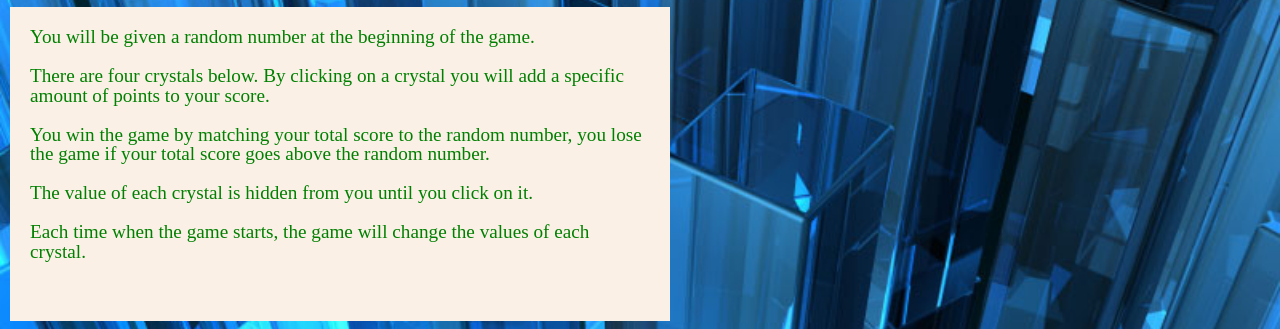
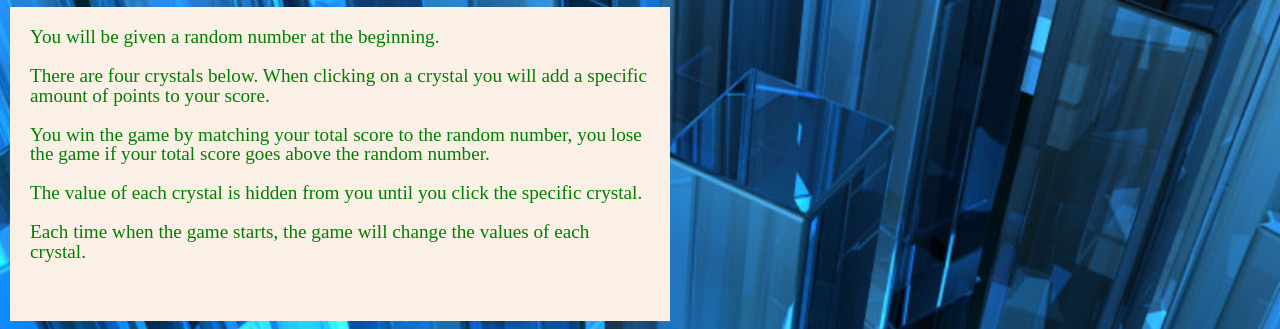
Before and after one commit to Malak55/Unit-4-Game, a plain HTML site: page index.html in a window 1280 px wide. Shown: the part 104-433 px from the top of the page. Drawn offline with nearby package versions, Linux system fonts and the light colour scheme.

Commit message:
Finished

```diff
--- a/assets/javascript/game.js
+++ b/assets/javascript/game.js
@@ -11,17 +11,14 @@ var currentLossesCount = 0;
 var currentUserScore = 0;
 var gemImgArr = ["assets/images/blue-crystal.jpg", "assets/images/red-crystal.jpg", "assets/images/green-crystal.jpg", "assets/images/yellow-crystal.jpg"]
 
-//define script that must be run after page is loaded
 $(document).ready(function() {
 
-    //initialize target, gem values and reset user score to 0
     function initializeRandomValues() {
         randomTarget = Math.floor((Math.random() * 120) + 19);
         currentUserScore = 0;
 
         for (var i = 0; i < crystalsArr.length; i++) {
             var tempRandom = Math.floor((Math.random() * 12) + 1);
-            //Ensure the random numbers for the 4 gems are unique
             if (crystalValueArray.indexOf(tempRandom) == -1) {
                 crystalValueArray[i] = tempRandom;
             }
@@ -30,21 +27,15 @@ $(document).ready(function() {
             }
         }
     }
-
-    //Get initial random values
     initializeRandomValues();
-
-    //initialize Target Display
     var TargetDiv = $(".empty-div-target");
     newTargetDiv = $("<div>");
     newTargetDiv.text(randomTarget);
     TargetDiv.append(newTargetDiv);
     TargetDiv.attr("class", "target");
 
-    //initialize Win-Loss Display
+    //Win-Loss Display
     var WinLossDiv = $(".empty-win-lose");
-
-    //Win Display with second display to allow easier update of the number of wins
     var newWinP = $("<p>");
     var newWinCountSpan = $("<span>");
     newWinP.text("Wins: ");
@@ -55,7 +46,6 @@ $(document).ready(function() {
     WinLossDiv.append(newWinP);
     WinLossDiv.attr("class", "win-lose");
 
-    //Win Display with second display to allow easier update of the number of wins
     var newLossP = $("<p>");
     var newLossCountSpan = $("<span>");
     newLossP.text("Losses: ");
@@ -73,17 +63,13 @@ $(document).ready(function() {
     userScoreDiv.append(newScoreDiv);
     userScoreDiv.attr("class", "score");
 
-    //initialize gemstones display
     for (var k = 0; k < crystalsArr.length; k++) {
         var gemImage = $("<img>");
         gemImage.addClass("gemstones-img");
         gemImage.attr("gemColor", crystalsArr[k]);
         gemImage.attr("src", gemImgArr[k]);
-        // console.log("gemImage.attr('gemColor') = " + gemImage.attr("gemColor"));
         $(".empty-gemstones").append(gemImage);
     }
-
-    //initialize restart button and add it to gemstone display - then hide it
     restartBtn = $("<button>");
     restartBtn.addClass("gemstones-img");
     restartBtn.text("New Game");
@@ -92,7 +78,6 @@ $(document).ready(function() {
 
 
     function updateDisplay() {
-        //update display values
         newTargetDiv.text(randomTarget);
         newWinCountSpan.text(currentWinCount);
         newLossCountSpan.text(currentLossesCount);
@@ -101,14 +86,12 @@ $(document).ready(function() {
 
     //Process gem selection event
     $(".gemstones-img").on("click", function() {
-        //When the user wins or losses, ignore gem clicks until the new game button is selected
         if (!newGame) {
             var GemColorSelected = $(this).attr("gemColor");
 
-            //add specific gem value to user score
             currentUserScore += crystalValueArray[crystalsArr.indexOf(GemColorSelected)];
 
-            //update user score display
+            //update user score
             newScoreDiv.text(currentUserScore);
 
             if (currentUserScore >= randomTarget) {
@@ -122,7 +105,6 @@ $(document).ready(function() {
                     "Green = " + crystalValueArray[2] + "\n" +
                     "Yellow = " + crystalValueArray[3] + "\n");
                     newGame = true;
-                    //show the restart button
                     restartBtn.show();
                 }
                 else {
@@ -135,25 +117,16 @@ $(document).ready(function() {
                     "Green = " + crystalValueArray[2] + "\n" +
                     "Yellow = " + crystalValueArray[3] + "\n");
                     newGame = true;
-                    //show the restart button
                     restartBtn.show();
                 }
-
                 updateDisplay();
-
             }
         }
-
-    }) //End of Gem Click event processing
-
-    // Process Restart Button selection
+    })
     restartBtn.on("click", function() {
         newGame = false;
         initializeRandomValues();
         updateDisplay();
-        //Hide restart button
         restartBtn.hide();
-
-    }) //End of restart button click event processing
-
-}); //End of document ready section
+    })
+});
--- a/index.html
+++ b/index.html
@@ -17,10 +17,10 @@
     </div>
 
     <div id="instructions">
-      <p>You will be given a random number at the beginning of the game.</p>
-      <p>There are four crystals below. By clicking on a crystal you will add a specific amount of points to your score.</p>
+      <p>You will be given a random number at the beginning.</p>
+      <p>There are four crystals below. When clicking on a crystal you will add a specific amount of points to your score.</p>
       <p>You win the game by matching your total score to the random number, you lose the game if your total score goes above the random number.</p>
-      <p>The value of each crystal is hidden from you until you click on it.</p>
+      <p>The value of each crystal is hidden from you until you click the specific crystal.</p>
       <p>Each time when the game starts, the game will change the values of each crystal.</p>
     </div>
 
```
Also changed, not shown: 1 other file.
